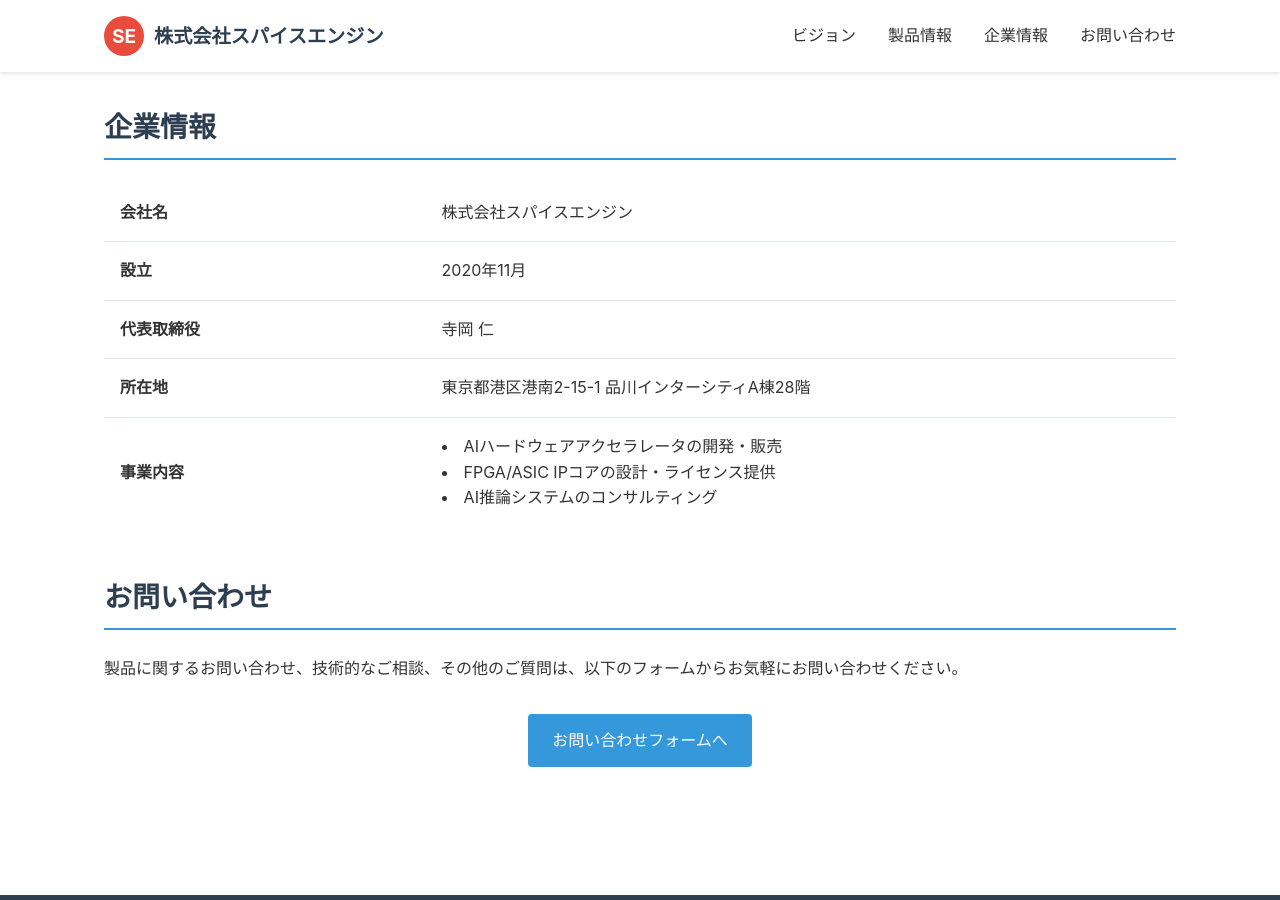
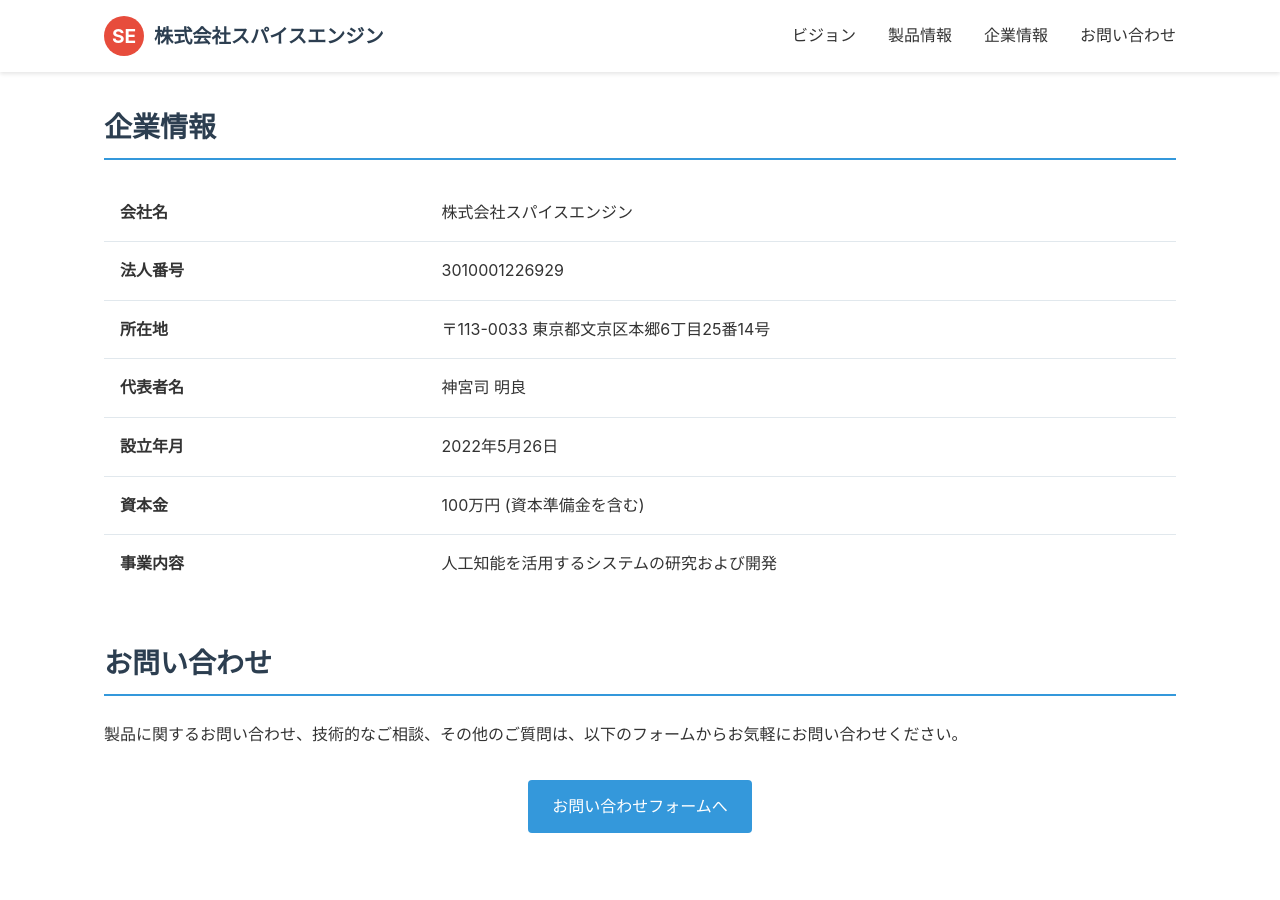
Before and after one commit to jin0g/site-spiceengine.jp, a Jekyll site: the page built from index.md, in a window 1280 px wide and 900 px high, scrolled down 1550 px. Built offline with Jekyll 4.4.1, drawn with Linux system fonts in a browser that asks for light colours.

Commit message:
企業情報を正しい内容に更新
- 法人番号、所在地、代表者名、設立年月、資本金、事業内容を正しい情報に更新
- 日本語版：株式会社スパイスエンジンの企業情報を完全に更新
- 英語版：Spice Engine Co., Ltd.の企業情報を対応する正しい内容に更新

🤖 Generated with [Claude Code](https://claude.ai/code)

Co-Authored-By: Claude <noreply@anthropic.com>

```diff
--- a/index.md
+++ b/index.md
@@ -67,26 +67,28 @@ lang: ja
         <td style="padding: 1rem;">株式会社スパイスエンジン</td>
       </tr>
       <tr style="border-bottom: 1px solid #E1E8ED;">
-        <td style="padding: 1rem; font-weight: bold;">設立</td>
-        <td style="padding: 1rem;">2020年11月</td>
-      </tr>
-      <tr style="border-bottom: 1px solid #E1E8ED;">
-        <td style="padding: 1rem; font-weight: bold;">代表取締役</td>
-        <td style="padding: 1rem;">寺岡 仁</td>
+        <td style="padding: 1rem; font-weight: bold;">法人番号</td>
+        <td style="padding: 1rem;">3010001226929</td>
       </tr>
       <tr style="border-bottom: 1px solid #E1E8ED;">
         <td style="padding: 1rem; font-weight: bold;">所在地</td>
-        <td style="padding: 1rem;">東京都港区港南2-15-1 品川インターシティA棟28階</td>
+        <td style="padding: 1rem;">〒113-0033 東京都文京区本郷6丁目25番14号</td>
+      </tr>
+      <tr style="border-bottom: 1px solid #E1E8ED;">
+        <td style="padding: 1rem; font-weight: bold;">代表者名</td>
+        <td style="padding: 1rem;">神宮司 明良</td>
+      </tr>
+      <tr style="border-bottom: 1px solid #E1E8ED;">
+        <td style="padding: 1rem; font-weight: bold;">設立年月</td>
+        <td style="padding: 1rem;">2022年5月26日</td>
+      </tr>
+      <tr style="border-bottom: 1px solid #E1E8ED;">
+        <td style="padding: 1rem; font-weight: bold;">資本金</td>
+        <td style="padding: 1rem;">100万円 (資本準備金を含む)</td>
       </tr>
       <tr>
         <td style="padding: 1rem; font-weight: bold;">事業内容</td>
-        <td style="padding: 1rem;">
-          <ul style="list-style-position: inside;">
-            <li>AIハードウェアアクセラレータの開発・販売</li>
-            <li>FPGA/ASIC IPコアの設計・ライセンス提供</li>
-            <li>AI推論システムのコンサルティング</li>
-          </ul>
-        </td>
+        <td style="padding: 1rem;">人工知能を活用するシステムの研究および開発</td>
       </tr>
     </table>
   </section>
```
Also changed, not shown: en.md (+8 -14 lines).
